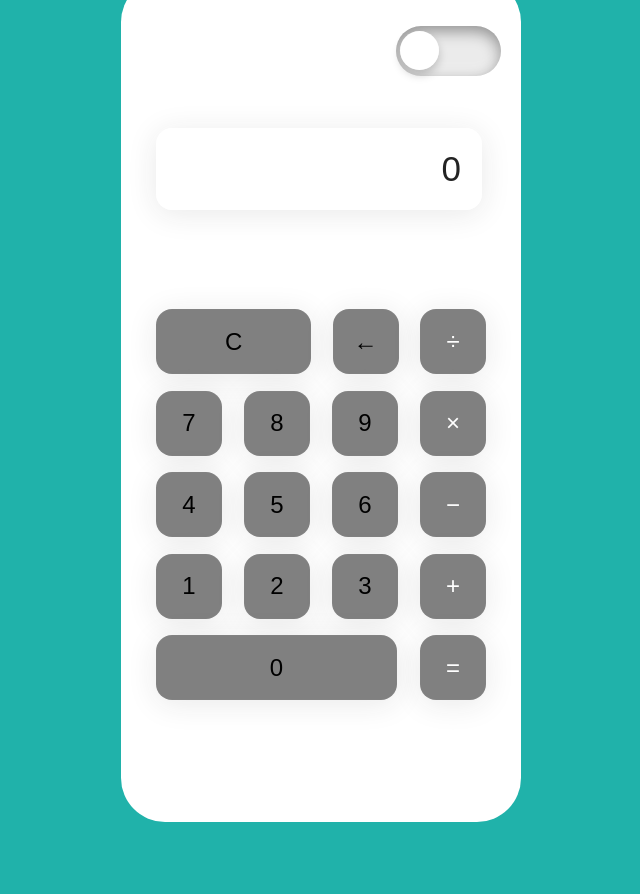
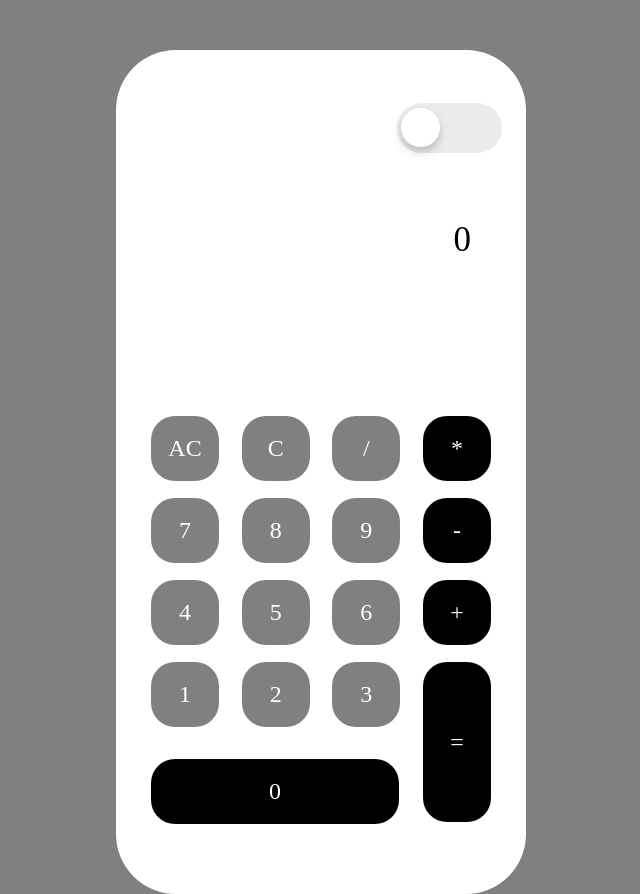
Before and after one commit to RasulSz/JSIntro, a plain HTML site: page index.html in a window 1280 px wide. Shown: the whole page, without its empty margins (319-959 px from the left). Before the commit the page ends 822 px from the top, so only its background shows below. Drawn offline with Linux system fonts and the light colour scheme.

Commit message:
lastadditions

```diff
--- a/index.html
+++ b/index.html
@@ -20,35 +20,35 @@
 
       <section class="calc-buttons">
         <section class="calc-button-row">
-          <button class="calc-button double">C</button>
-          <button class="calc-button">&larr;</button>
-          <button class="calc-button">&divide;</button>
+          <button class="calc-button double">AC</button>
+          <button class="calc-button first">C</button>
+          <button class="calc-button first">/</button>
+          <button class="calc-button first">*</button>
         </section>
 
         <section class="calc-button-row">
           <button class="calc-button">7</button>
           <button class="calc-button">8</button>
           <button class="calc-button">9</button>
-          <button class="calc-button">&times;</button>
+          <button class="calc-button">-</button>
         </section>
 
         <section class="calc-button-row">
           <button class="calc-button">4</button>
           <button class="calc-button">5</button>
           <button class="calc-button">6</button>
-          <button class="calc-button">&minus;</button>
+          <button class="calc-button">+</button>
         </section>
 
         <section class="calc-button-row">
           <button class="calc-button">1</button>
           <button class="calc-button">2</button>
           <button class="calc-button">3</button>
-          <button class="calc-button">&plus;</button>
+          <button class="calc-button different">=</button>
         </section>
 
         <section class="calc-button-row">
           <button class="calc-button triple">0</button>
-          <button class="calc-button">&equals;</button>
         </section>
       </section>
 
--- a/index.js
+++ b/index.js
@@ -19,7 +19,7 @@ function buttonClick(value) {
 }
 
 function handleSymbol(symbol) {
-  if (symbol == "C") {
+  if (symbol == "AC") {
     buffer = "0";
     runningTotal = 0;
   } else if (symbol === "=") {
@@ -30,7 +30,7 @@ function handleSymbol(symbol) {
     previousOperator = null;
     buffer = runningTotal;
     runningTotal = 0;
-  } else if (symbol === "←") {
+  } else if (symbol === "C") {
     if (buffer.length === 1) {
       buffer = "0";
     } else {
@@ -38,9 +38,9 @@ function handleSymbol(symbol) {
     }
   } else if (
     symbol === "+" ||
-    symbol === "−" ||
-    symbol === "×" ||
-    symbol === "÷"
+    symbol === "-" ||
+    symbol === "*" ||
+    symbol === "/"
   ) {
     handleMath(symbol);
   }
@@ -65,11 +65,11 @@ function handleMath(symbol) {
 function flushOperation(intBuffer) {
   if (previousOperator === "+") {
     runningTotal += intBuffer;
-  } else if (previousOperator === "−") {
+  } else if (previousOperator === "-") {
     runningTotal -= intBuffer;
-  } else if (previousOperator === "×") {
+  } else if (previousOperator === "*") {
     runningTotal *= intBuffer;
-  } else if (previousOperator === "÷") {
+  } else if (previousOperator === "/") {
     runningTotal /= intBuffer;
   }
 }
--- a/style.css
+++ b/style.css
@@ -9,7 +9,7 @@
   --primary-color: white;
   --second-color: gray;
   --button-color: gray;
-  --buttontext-color:black;
+  --buttontext-color:white;
   --backcolor-color:gray;
 }
 
@@ -26,18 +26,18 @@ html {
 
 body {
   align-items: center;
-  background: lightseagreen;
+  background: gray;
   display: flex;
-  font-family: "Dosis", sans-serif;
-  font-display: swap;
-  height: inherit;
+  padding-top: 50px;
   justify-content: center;
 }
 
 .toggleBtn {
   position: absolute;
   margin-left: 60%;
-  margin-top: -30%;
+  margin-top: -28%;
+  width: 20px;
+  height: 30px;
 }
 
 label {
@@ -47,10 +47,8 @@ label {
   display: block;
   background: #ebebeb;
   border-radius: 200px;
-  box-shadow: inset 0px 5px 15px rgba(0, 0, 0, 0.4),
-    inset 0px -5px 15px rgba(255, 255, 255, 0.4);
   cursor: pointer;
-  transition: 0.3s;
+
 }
 label:after {
   content: "";
@@ -81,43 +79,19 @@ label:active:after {
   width: 50px;
 }
 .background {
-  width: 100vw;
-  height: 100vh;
   background: #fff;
   z-index: -1;
   position: absolute;
-  transition: 0.3s;
+
 }
 input:checked + label + .background {
   background: #242424;
-}
-label svg {
-  position: absolute;
-  width: 25px;
-  top: 11px;
-  z-index: 100;
-}
-label svg.sun {
-  left: 10px;
-  fill: #fff;
-  transition: 0.3s;
-}
-label svg.moon {
-  left: 68px;
-  fill: #7e7e7e;
-  transition: 0.3s;
-}
-input:checked + label svg.sun {
-  fill: #7e7e7e;
-}
-input:checked + label svg.moon {
-  fill: #fff;
 }
 
 .wrapper {
   backdrop-filter: blur(5.5px);
   -webkit-backdrop-filter: blur(5.5px);
-  border-radius: 44px;
+  border-radius: 60px;
   color: #232323;
   backdrop-filter: blur(4px);
   -webkit-backdrop-filter: blur(4px);
@@ -128,19 +102,17 @@ input:checked + label svg.moon {
 }
 
 .screen {
-  backdrop-filter: blur(5.5px);
-  -webkit-backdrop-filter: blur(5.5px);
-  background: rgba(255, 255, 255, 0.75);
-  border: 1px solid rgba(255, 255, 255, 0.01);
+  background: transparent;
+  border: 1px transparent;
   border-radius: 16px;
-  box-shadow: 0 4px 30px rgba(35, 35, 35, 0.1);
-  color: #232323;
+  box-shadow: 0 4px 30px transparent;
+  color: black;
   font-size: 35px;
   overflow: auto;
   padding: 20px;
   text-align: right;
-  width: 326px;
-  margin-bottom: 30%;
+  width: 340px;
+  margin-bottom: 40%;
 }
 
 .calc-button-row {
@@ -150,12 +122,9 @@ input:checked + label svg.moon {
 }
 
 .calc-button {
-  backdrop-filter: blur(5.5px);
-  -webkit-backdrop-filter: blur(5.5px);
   background: var(--button-color);
   border: 1px solid rgba(255, 255, 255, 0.01);
-  border-radius: 16px;
-  box-shadow: 0 4px 30px rgba(35, 35, 35, 0.1);
+  border-radius: 24px;
   color: var(--buttontext-color);
   flex-basis: 20%;
   font-family: inherit;
@@ -164,31 +133,25 @@ input:checked + label svg.moon {
 }
 
 .calc-button:last-child {
-  backdrop-filter: blur(5.5px);
-  border-radius: 16px;
+  border-radius: 24px;
   color: #fff;
-  background: var(--second-color);
+  background: black;
 }
 
-.calc-button:last-child:hover {
-  background-color: lightblue;
-  color: inherit;
-}
 
-.calc-button:hover {
-  background-color: lightblue;
-}
 
 .calc-button:active {
   background-color: white;
 }
 
+
 .double {
-  flex-basis: 47%;
+  width: 50px;
 }
 
 .triple {
   flex-basis: 73%;
+  margin-top: -80px;
 }
 
 .back {
@@ -200,3 +163,7 @@ input:checked + label svg.moon {
   border-radius: 100px;
   background: var(--button-color);
 }
+
+.different{
+  height: 160px;
+}
```
